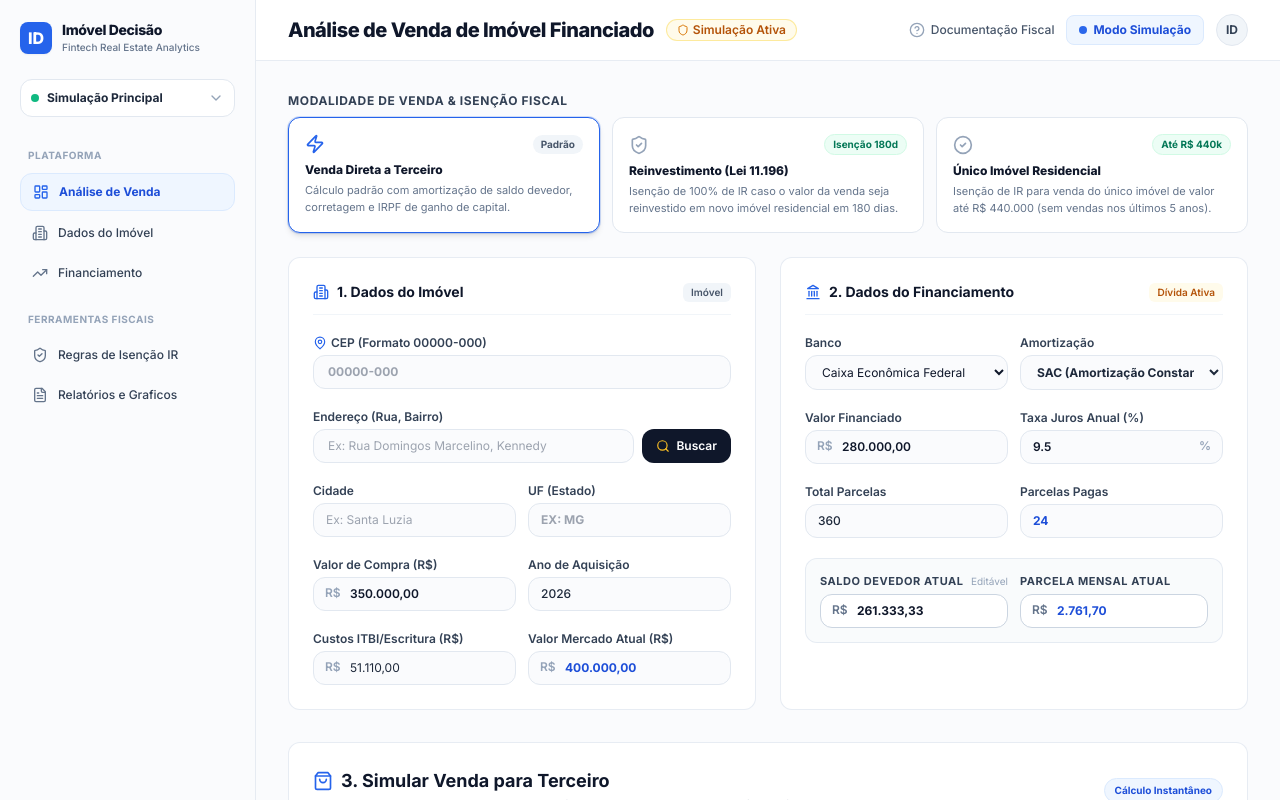
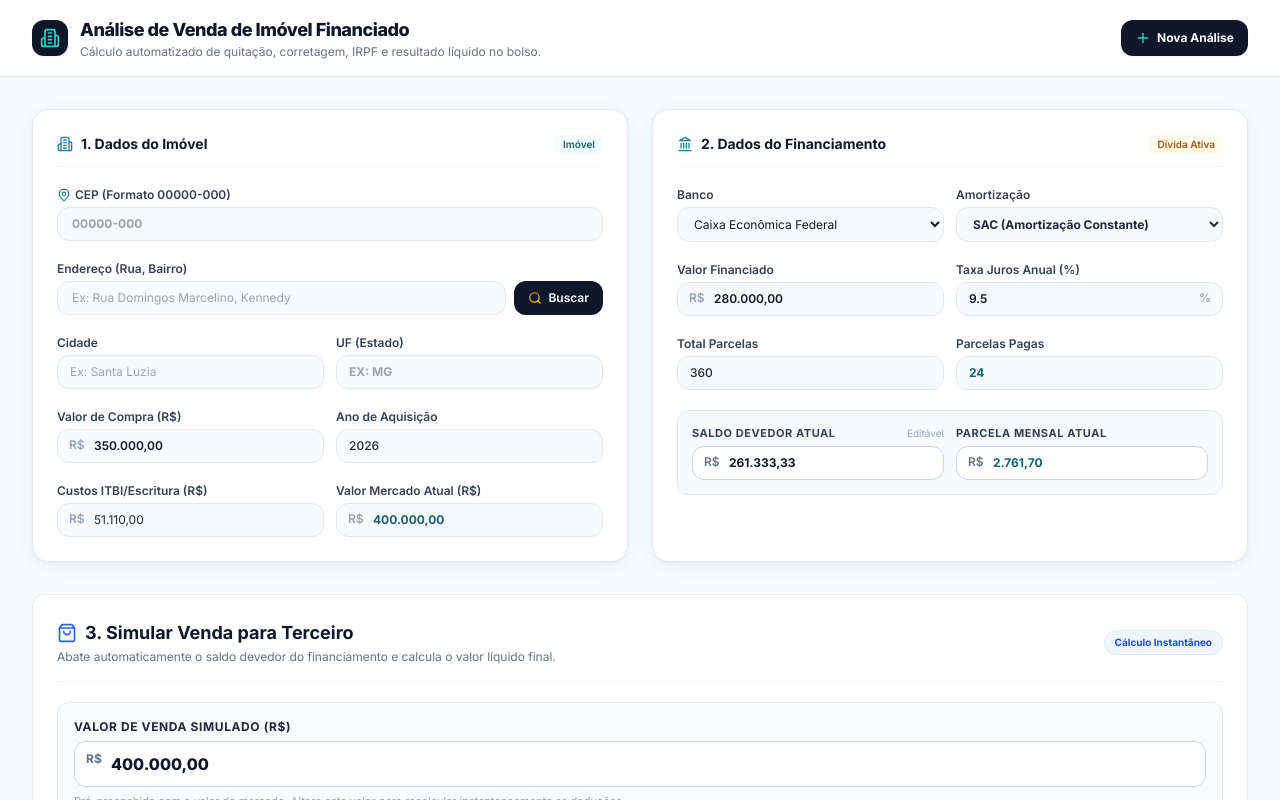
Before and after one commit to junioelizeu0-glitch/imovel-decisao, a React (Vite) app in the folder frontend/: page / in a window 1280 px wide. Shown: the top 800 px of the page. Built offline with nearby package versions, Linux system fonts and the light colour scheme.

Commit message:
fix: remover sidebar, topo com modo simulacao e cards de modalidade, mantendo a tela limpa e focada no fluxo de venda

```diff
--- a/frontend/src/App.tsx
+++ b/frontend/src/App.tsx
@@ -1,5 +1,4 @@
 import React, { useState } from "react";
-import { Sidebar } from "./components/Sidebar";
 import { Header } from "./components/Header";
 import { FormularioImovelFinanciamento } from "./components/FormularioImovelFinanciamento";
 import { CardSimulacaoVenda } from "./components/CardSimulacaoVenda";
@@ -107,15 +106,10 @@ export const App: React.FC = () => {
   };
 
   return (
-    <div className="min-h-screen bg-[#FAFBFD] flex font-sans antialiased text-slate-800">
-      {/* Sidebar de Navegação Corporativa (Column Bank Design System) */}
-      <Sidebar onNovaAnalise={handleNovaAnalise} />
-
-      {/* Conteúdo Principal */}
-      <div className="flex-1 flex flex-col min-w-0">
+    <div className="min-h-screen bg-slate-50 flex flex-col font-sans text-slate-800">
       <Header onNovaAnalise={handleNovaAnalise} />
 
-        <main className="flex-1 max-w-7xl w-full mx-auto px-4 sm:px-6 lg:px-8 py-6 sm:py-8 space-y-6 sm:space-y-8">
+      <main className="flex-1 max-w-7xl w-full mx-auto px-3 sm:px-6 lg:px-8 py-6 sm:py-8 space-y-6 sm:space-y-8">
         {/* Bloco 1: Dados do Imóvel + Bloco 2: Dados do Financiamento */}
         <FormularioImovelFinanciamento
           dadosImovel={dadosImovel}
@@ -155,6 +149,5 @@ export const App: React.FC = () => {
         )}
       </main>
     </div>
-    </div>
   );
 };
--- a/frontend/src/components/FormularioImovelFinanciamento.tsx
+++ b/frontend/src/components/FormularioImovelFinanciamento.tsx
@@ -6,9 +6,6 @@ import {
   RefreshCw,
   Sparkles,
   MapPin,
-  CheckCircle2,
-  ShieldCheck,
-  Zap,
 } from "lucide-react";
 import { DadosImovel, DadosFinanciamento, EstimativaValorizacao } from "../types";
 import { formatCEP, formatCurrencyBRL, parseCurrencyBRL } from "../utils/formatters";
@@ -42,9 +39,6 @@ export const FormularioImovelFinanciamento: React.FC<FormularioProps> = ({
   const [textoValorFinanciado, setTextoValorFinanciado] = useState("");
   const [textoSaldoDevedor, setTextoSaldoDevedor] = useState("");
   const [textoParcelaAtual, setTextoParcelaAtual] = useState("");
-
-  // Modalidade/Tipo Selecionado (Estilo Imagem 0 (1).jpg da Column Bank)
-  const [tipoOperacao, setTipoOperacao] = useState<"PADRAO" | "REINVESTIMENTO" | "UNICO_IMOVEL">("PADRAO");
 
   useEffect(() => {
     setTextoValorCompra(formatCurrencyBRL(dadosImovel.valorCompra));
@@ -171,100 +165,18 @@ export const FormularioImovelFinanciamento: React.FC<FormularioProps> = ({
     );
   };
 
-  // Alternar modalidade de isenção
-  const handleSelecionarTipo = (tipo: "PADRAO" | "REINVESTIMENTO" | "UNICO_IMOVEL") => {
-    setTipoOperacao(tipo);
-    setDadosImovel((prev) => ({
-      ...prev,
-      reinvestimento180Dias: tipo === "REINVESTIMENTO",
-      isUnicoImovelAte440k: tipo === "UNICO_IMOVEL",
-    }));
-  };
-
   return (
     <div className="space-y-6">
-      {/* SELETOR DE MODALIDADE (Inspirado no Card Grid da Imagem 0 (1).jpg da Column Bank) */}
-      <div className="space-y-2">
-        <label className="block text-xs font-bold text-slate-700 uppercase tracking-wider">
-          Modalidade de Venda & Isenção Fiscal
-        </label>
-
-        <div className="grid grid-cols-1 md:grid-cols-3 gap-3">
-          {/* Card 1: Venda Padrão */}
-          <div
-            onClick={() => handleSelecionarTipo("PADRAO")}
-            className={`p-4 rounded-xl border transition cursor-pointer relative ${
-              tipoOperacao === "PADRAO"
-                ? "bg-white border-blue-600 shadow-md ring-1 ring-blue-600/20"
-                : "bg-white border-slate-200 hover:border-slate-300"
-            }`}
-          >
-            <div className="flex items-center justify-between mb-2">
-              <Zap className={`w-5 h-5 ${tipoOperacao === "PADRAO" ? "text-blue-600" : "text-slate-400"}`} />
-              <span className="text-[10px] font-bold px-2 py-0.5 rounded-full bg-slate-100 text-slate-600">
-                Padrão
-              </span>
-            </div>
-            <div className="font-extrabold text-xs text-slate-900">Venda Direta a Terceiro</div>
-            <p className="text-[11px] text-slate-500 mt-1 leading-normal">
-              Cálculo padrão com amortização de saldo devedor, corretagem e IRPF de ganho de capital.
-            </p>
-          </div>
-
-          {/* Card 2: Reinvestimento 180 Dias */}
-          <div
-            onClick={() => handleSelecionarTipo("REINVESTIMENTO")}
-            className={`p-4 rounded-xl border transition cursor-pointer relative ${
-              tipoOperacao === "REINVESTIMENTO"
-                ? "bg-white border-blue-600 shadow-md ring-1 ring-blue-600/20"
-                : "bg-white border-slate-200 hover:border-slate-300"
-            }`}
-          >
-            <div className="flex items-center justify-between mb-2">
-              <ShieldCheck className={`w-5 h-5 ${tipoOperacao === "REINVESTIMENTO" ? "text-blue-600" : "text-slate-400"}`} />
-              <span className="text-[10px] font-bold px-2 py-0.5 rounded-full bg-emerald-50 text-emerald-700 border border-emerald-100">
-                Isenção 180d
-              </span>
-            </div>
-            <div className="font-extrabold text-xs text-slate-900">Reinvestimento (Lei 11.196)</div>
-            <p className="text-[11px] text-slate-500 mt-1 leading-normal">
-              Isenção de 100% de IR caso o valor da venda seja reinvestido em novo imóvel residencial em 180 dias.
-            </p>
-          </div>
-
-          {/* Card 3: Único Imóvel até 440k */}
-          <div
-            onClick={() => handleSelecionarTipo("UNICO_IMOVEL")}
-            className={`p-4 rounded-xl border transition cursor-pointer relative ${
-              tipoOperacao === "UNICO_IMOVEL"
-                ? "bg-white border-blue-600 shadow-md ring-1 ring-blue-600/20"
-                : "bg-white border-slate-200 hover:border-slate-300"
-            }`}
-          >
-            <div className="flex items-center justify-between mb-2">
-              <CheckCircle2 className={`w-5 h-5 ${tipoOperacao === "UNICO_IMOVEL" ? "text-blue-600" : "text-slate-400"}`} />
-              <span className="text-[10px] font-bold px-2 py-0.5 rounded-full bg-emerald-50 text-emerald-700 border border-emerald-100">
-                Até R$ 440k
-              </span>
-            </div>
-            <div className="font-extrabold text-xs text-slate-900">Único Imóvel Residencial</div>
-            <p className="text-[11px] text-slate-500 mt-1 leading-normal">
-              Isenção de IR para venda do único imóvel de valor até R$ 440.000 (sem vendas nos últimos 5 anos).
-            </p>
-          </div>
-        </div>
-      </div>
-
       {/* Grid de 2 Colunas Responsivo para Celular e Desktop */}
       <div className="grid grid-cols-1 lg:grid-cols-2 gap-6">
         {/* BLOCO 1: DADOS DO IMÓVEL */}
-        <div id="imovel" className="bg-white rounded-xl p-4 sm:p-6 border border-slate-200/80 shadow-xs space-y-4 sm:space-y-5">
+        <div id="imovel" className="bg-white rounded-2xl p-4 sm:p-6 border border-slate-200 card-shadow space-y-4 sm:space-y-5">
           <div className="flex items-center justify-between border-b border-slate-100 pb-3">
             <h3 className="text-sm font-bold text-slate-900 flex items-center gap-2">
-              <Building2 className="w-4 h-4 text-blue-600 flex-shrink-0" />
+              <Building2 className="w-4 h-4 text-teal-600 flex-shrink-0" />
               1. Dados do Imóvel
             </h3>
-            <span className="text-[10px] font-semibold px-2 py-0.5 rounded-md bg-slate-100 text-slate-600">
+            <span className="text-[10px] font-semibold px-2 py-0.5 rounded-md bg-teal-50 text-teal-700">
               Imóvel
             </span>
           </div>
@@ -272,7 +184,7 @@ export const FormularioImovelFinanciamento: React.FC<FormularioProps> = ({
           {/* Campo CEP */}
           <div>
             <label className="block text-xs font-semibold text-slate-700 mb-1 flex items-center gap-1">
-              <MapPin className="w-3.5 h-3.5 text-blue-600" /> CEP (Formato 00000-000)
+              <MapPin className="w-3.5 h-3.5 text-teal-600" /> CEP (Formato 00000-000)
             </label>
             <div className="relative">
               <input
@@ -281,10 +193,10 @@ export const FormularioImovelFinanciamento: React.FC<FormularioProps> = ({
                 value={dadosImovel.cep}
                 onChange={(e) => handleCepChange(e.target.value)}
                 placeholder="00000-000"
-                className="w-full bg-slate-50/70 border border-slate-200 rounded-xl px-3.5 py-2 text-xs font-bold text-slate-900 focus:bg-white focus:outline-none focus:ring-2 focus:ring-blue-600/20 focus:border-blue-600 transition"
+                className="w-full bg-slate-50 border border-slate-200 rounded-xl px-3.5 py-2 text-xs font-bold text-slate-900 focus:bg-white focus:outline-none focus:ring-2 focus:ring-teal-600/20 focus:border-teal-600 transition"
               />
               {buscandoCep && (
-                <RefreshCw className="w-4 h-4 animate-spin absolute right-3 top-2.5 text-blue-600" />
+                <RefreshCw className="w-4 h-4 animate-spin absolute right-3 top-2.5 text-teal-600" />
               )}
             </div>
           </div>
@@ -300,7 +212,7 @@ export const FormularioImovelFinanciamento: React.FC<FormularioProps> = ({
                 value={dadosImovel.endereco}
                 onChange={(e) => setDadosImovel({ ...dadosImovel, endereco: e.target.value })}
                 placeholder="Ex: Rua Domingos Marcelino, Kennedy"
-                className="w-full bg-slate-50/70 border border-slate-200 rounded-xl px-3.5 py-2 text-xs text-slate-800 focus:bg-white focus:outline-none focus:ring-2 focus:ring-blue-600/20 focus:border-blue-600 transition"
+                className="w-full bg-slate-50 border border-slate-200 rounded-xl px-3.5 py-2 text-xs text-slate-800 focus:bg-white focus:outline-none focus:ring-2 focus:ring-teal-600/20 focus:border-teal-600 transition"
               />
               <button
                 type="button"
@@ -321,13 +233,13 @@ export const FormularioImovelFinanciamento: React.FC<FormularioProps> = ({
 
           {/* Resultado da Busca de Valorização */}
           {resultadoBusca && (
-            <div className="bg-blue-50/60 border border-blue-100 rounded-xl p-3 space-y-1.5 text-xs">
-              <div className="flex items-center justify-between text-blue-900 font-bold">
+            <div className="bg-teal-50/60 border border-teal-100 rounded-xl p-3 space-y-1.5 text-xs">
+              <div className="flex items-center justify-between text-teal-900 font-bold">
                 <span className="flex items-center gap-1 text-xs">
-                  <Sparkles className="w-3.5 h-3.5 text-blue-600 flex-shrink-0" />
+                  <Sparkles className="w-3.5 h-3.5 text-teal-600 flex-shrink-0" />
                   Potencial Estimado:
                 </span>
-                <span className="text-xs font-extrabold text-blue-700 bg-white px-2 py-0.5 rounded-md border border-blue-200">
+                <span className="text-xs font-extrabold text-teal-700 bg-white px-2 py-0.5 rounded-md border border-teal-200">
                   {resultadoBusca.taxaValorizacaoAnualEstimada}% a.a.
                 </span>
               </div>
@@ -344,7 +256,7 @@ export const FormularioImovelFinanciamento: React.FC<FormularioProps> = ({
                 value={dadosImovel.cidade}
                 placeholder="Ex: Santa Luzia"
                 onChange={(e) => setDadosImovel({ ...dadosImovel, cidade: e.target.value })}
-                className="w-full bg-slate-50/70 border border-slate-200 rounded-xl px-3 py-2 text-xs"
+                className="w-full bg-slate-50 border border-slate-200 rounded-xl px-3 py-2 text-xs"
               />
             </div>
             <div>
@@ -355,7 +267,7 @@ export const FormularioImovelFinanciamento: React.FC<FormularioProps> = ({
                 placeholder="Ex: MG"
                 value={dadosImovel.estado}
                 onChange={(e) => setDadosImovel({ ...dadosImovel, estado: e.target.value.toUpperCase() })}
-                className="w-full bg-slate-50/70 border border-slate-200 rounded-xl px-3 py-2 text-xs uppercase font-bold"
+                className="w-full bg-slate-50 border border-slate-200 rounded-xl px-3 py-2 text-xs uppercase font-bold"
               />
             </div>
           </div>
@@ -378,7 +290,7 @@ export const FormularioImovelFinanciamento: React.FC<FormularioProps> = ({
                     setDadosImovel((prev) => ({ ...prev, valorCompra: num }));
                     setTextoValorCompra(formatCurrencyBRL(num));
                   }}
-                  className="w-full bg-slate-50/70 border border-slate-200 rounded-xl pl-9 pr-3 py-2 text-xs font-semibold text-slate-900"
+                  className="w-full bg-slate-50 border border-slate-200 rounded-xl pl-9 pr-3 py-2 text-xs font-semibold text-slate-900"
                 />
               </div>
             </div>
@@ -390,7 +302,7 @@ export const FormularioImovelFinanciamento: React.FC<FormularioProps> = ({
                 type="number"
                 value={dadosImovel.anoCompra || ""}
                 onChange={(e) => setDadosImovel({ ...dadosImovel, anoCompra: Number(e.target.value) })}
-                className="w-full bg-slate-50/70 border border-slate-200 rounded-xl px-3 py-2 text-xs font-medium"
+                className="w-full bg-slate-50 border border-slate-200 rounded-xl px-3 py-2 text-xs font-medium"
               />
             </div>
           </div>
@@ -413,7 +325,7 @@ export const FormularioImovelFinanciamento: React.FC<FormularioProps> = ({
                     setDadosImovel((prev) => ({ ...prev, custoAquisicaoExtra: num }));
                     setTextoCustoExtra(formatCurrencyBRL(num));
                   }}
-                  className="w-full bg-slate-50/70 border border-slate-200 rounded-xl pl-9 pr-3 py-2 text-xs"
+                  className="w-full bg-slate-50 border border-slate-200 rounded-xl pl-9 pr-3 py-2 text-xs"
                 />
               </div>
             </div>
@@ -434,7 +346,7 @@ export const FormularioImovelFinanciamento: React.FC<FormularioProps> = ({
                     setDadosImovel((prev) => ({ ...prev, valorMercadoAtual: num }));
                     setTextoValorMercado(formatCurrencyBRL(num));
                   }}
-                  className="w-full bg-slate-50/70 border border-slate-200 rounded-xl pl-9 pr-3 py-2 text-xs font-bold text-blue-700"
+                  className="w-full bg-slate-50 border border-slate-200 rounded-xl pl-9 pr-3 py-2 text-xs font-bold text-teal-700"
                 />
               </div>
             </div>
@@ -442,10 +354,10 @@ export const FormularioImovelFinanciamento: React.FC<FormularioProps> = ({
         </div>
 
         {/* BLOCO 2: DADOS DO FINANCIAMENTO */}
-        <div id="financiamento" className="bg-white rounded-xl p-4 sm:p-6 border border-slate-200/80 shadow-xs space-y-4 sm:space-y-5">
+        <div id="financiamento" className="bg-white rounded-2xl p-4 sm:p-6 border border-slate-200 card-shadow space-y-4 sm:space-y-5">
           <div className="flex items-center justify-between border-b border-slate-100 pb-3">
             <h3 className="text-sm font-bold text-slate-900 flex items-center gap-2">
-              <Landmark className="w-4 h-4 text-blue-600 flex-shrink-0" />
+              <Landmark className="w-4 h-4 text-teal-600 flex-shrink-0" />
               2. Dados do Financiamento
             </h3>
             <span className="text-[10px] font-semibold px-2 py-0.5 rounded-md bg-amber-50 text-amber-700">
@@ -460,7 +372,7 @@ export const FormularioImovelFinanciamento: React.FC<FormularioProps> = ({
               <select
                 value={dadosFinanciamento.banco}
                 onChange={(e) => setDadosFinanciamento({ ...dadosFinanciamento, banco: e.target.value })}
-                className="w-full bg-slate-50/70 border border-slate-200 rounded-xl px-3 py-2 text-xs text-slate-900"
+                className="w-full bg-slate-50 border border-slate-200 rounded-xl px-3 py-2 text-xs text-slate-900"
               >
                 <option value="Caixa Econômica Federal">Caixa Econômica Federal</option>
                 <option value="Itaú Unibanco">Itaú Unibanco</option>
@@ -480,7 +392,7 @@ export const FormularioImovelFinanciamento: React.FC<FormularioProps> = ({
                     sistemaAmortizacao: e.target.value as "SAC" | "PRICE",
                   })
                 }
-                className="w-full bg-slate-50/70 border border-slate-200 rounded-xl px-3 py-2 text-xs font-bold text-slate-800"
+                className="w-full bg-slate-50 border border-slate-200 rounded-xl px-3 py-2 text-xs font-bold text-slate-800"
               >
                 <option value="SAC">SAC (Amortização Constante)</option>
                 <option value="PRICE">PRICE (Tabela Price)</option>
@@ -504,7 +416,7 @@ export const FormularioImovelFinanciamento: React.FC<FormularioProps> = ({
                     setDadosFinanciamento((prev) => ({ ...prev, valorFinanciado: num }));
                     setTextoValorFinanciado(formatCurrencyBRL(num));
                   }}
-                  className="w-full bg-slate-50/70 border border-slate-200 rounded-xl pl-9 pr-3 py-2 text-xs font-semibold text-slate-900"
+                  className="w-full bg-slate-50 border border-slate-200 rounded-xl pl-9 pr-3 py-2 text-xs font-semibold text-slate-900"
                 />
               </div>
             </div>
@@ -519,7 +431,7 @@ export const FormularioImovelFinanciamento: React.FC<FormularioProps> = ({
                   onChange={(e) =>
                     setDadosFinanciamento({ ...dadosFinanciamento, taxaJurosAnual: Number(e.target.value) })
                   }
-                  className="w-full bg-slate-50/70 border border-slate-200 rounded-xl pr-8 pl-3 py-2 text-xs font-semibold text-slate-900"
+                  className="w-full bg-slate-50 border border-slate-200 rounded-xl pr-8 pl-3 py-2 text-xs font-semibold text-slate-900"
                 />
                 <span className="absolute right-3 top-2 text-xs text-slate-400 font-semibold">%</span>
               </div>
@@ -540,7 +452,7 @@ export const FormularioImovelFinanciamento: React.FC<FormularioProps> = ({
                     numeroParcelasTotal: Number(e.target.value),
                   })
                 }
-                className="w-full bg-slate-50/70 border border-slate-200 rounded-xl px-3 py-2 text-xs font-medium"
+                className="w-full bg-slate-50 border border-slate-200 rounded-xl px-3 py-2 text-xs font-medium"
               />
             </div>
             <div>
@@ -552,13 +464,13 @@ export const FormularioImovelFinanciamento: React.FC<FormularioProps> = ({
                 onChange={(e) =>
                   setDadosFinanciamento({ ...dadosFinanciamento, parcelasPagas: Number(e.target.value) })
                 }
-                className="w-full bg-slate-50/70 border border-slate-200 rounded-xl px-3 py-2 text-xs font-bold text-blue-700"
+                className="w-full bg-slate-50 border border-slate-200 rounded-xl px-3 py-2 text-xs font-bold text-teal-700"
               />
             </div>
           </div>
 
           {/* Saldo Devedor Atual e Valor da Parcela */}
-          <div className="grid grid-cols-1 sm:grid-cols-2 gap-3 p-3.5 bg-slate-50/80 rounded-xl border border-slate-200/80">
+          <div className="grid grid-cols-1 sm:grid-cols-2 gap-3 p-3.5 bg-slate-50 rounded-xl border border-slate-200">
             <div>
               <div className="flex items-center justify-between mb-1">
                 <label className="text-[11px] font-bold text-slate-700 uppercase tracking-wider">
@@ -582,7 +494,7 @@ export const FormularioImovelFinanciamento: React.FC<FormularioProps> = ({
                     }));
                     setTextoSaldoDevedor(formatCurrencyBRL(num));
                   }}
-                  className="w-full bg-white border border-slate-300 rounded-xl pl-9 pr-3 py-2 text-xs font-bold text-slate-900 focus:ring-2 focus:ring-blue-600/20"
+                  className="w-full bg-white border border-slate-300 rounded-xl pl-9 pr-3 py-2 text-xs font-bold text-slate-900 focus:ring-2 focus:ring-teal-500/20"
                 />
               </div>
             </div>
@@ -603,7 +515,7 @@ export const FormularioImovelFinanciamento: React.FC<FormularioProps> = ({
                     setDadosFinanciamento((prev) => ({ ...prev, valorParcelaAtual: num }));
                     setTextoParcelaAtual(formatCurrencyBRL(num));
                   }}
-                  className="w-full bg-white border border-slate-300 rounded-xl pl-9 pr-3 py-2 text-xs font-bold text-blue-700"
+                  className="w-full bg-white border border-slate-300 rounded-xl pl-9 pr-3 py-2 text-xs font-bold text-teal-700"
                 />
               </div>
             </div>
--- a/frontend/src/components/Header.tsx
+++ b/frontend/src/components/Header.tsx
@@ -1,5 +1,5 @@
 import React from "react";
-import { Plus, RefreshCw, Shield, HelpCircle, User } from "lucide-react";
+import { Plus, Building2 } from "lucide-react";
 
 interface HeaderProps {
   onNovaAnalise: () => void;
@@ -7,48 +7,28 @@ interface HeaderProps {
 
 export const Header: React.FC<HeaderProps> = ({ onNovaAnalise }) => {
   return (
-    <header className="bg-white border-b border-slate-200/80 px-4 sm:px-8 py-3.5 flex items-center justify-between sticky top-0 z-30">
-      {/* Esquerda: Título da Página / Breadcrumb */}
+    <header className="bg-white border-b border-slate-200 px-4 sm:px-8 py-4 flex items-center justify-between sticky top-0 z-30 shadow-xs">
       <div className="flex items-center gap-3">
-        <h1 className="text-lg sm:text-xl font-extrabold text-slate-900 tracking-tight">
+        <div className="w-9 h-9 bg-slate-900 rounded-xl flex items-center justify-center text-white font-extrabold text-base shadow-sm">
+          <Building2 className="w-5 h-5 text-teal-400" />
+        </div>
+        <div>
+          <h1 className="text-base sm:text-lg font-extrabold text-slate-900 tracking-tight">
             Análise de Venda de Imóvel Financiado
           </h1>
-        <span className="hidden sm:inline-flex items-center gap-1 text-xs font-semibold px-2.5 py-0.5 rounded-full bg-amber-50 text-amber-700 border border-amber-200/80">
-          <Shield className="w-3 h-3 text-amber-600" />
-          Simulação Ativa
-        </span>
+          <p className="text-xs text-slate-500 hidden sm:block">
+            Cálculo automatizado de quitação, corretagem, IRPF e resultado líquido no bolso.
+          </p>
+        </div>
       </div>
 
-      {/* Direita: Controles e Ações (Inspirado no topo da imagem 0.jpg) */}
-      <div className="flex items-center gap-3">
-        <a
-          href="#ajuda"
-          className="hidden md:flex items-center gap-1.5 text-xs font-medium text-slate-600 hover:text-slate-900 transition"
-        >
-          <HelpCircle className="w-4 h-4 text-slate-400" />
-          Documentação Fiscal
-        </a>
-
-        {/* Badge Sandbox / Simulação */}
-        <span className="text-xs font-bold px-3 py-1.5 rounded-lg bg-blue-50 text-blue-700 border border-blue-100 flex items-center gap-1.5">
-          <span className="w-2 h-2 rounded-full bg-blue-600 animate-pulse" />
-          Modo Simulação
-        </span>
-
-        {/* Botão Nova Análise no Mobile */}
       <button
         onClick={onNovaAnalise}
-          className="md:hidden bg-slate-900 text-white p-2 rounded-lg text-xs font-bold flex items-center gap-1"
-          title="Nova Análise"
+        className="bg-slate-900 hover:bg-slate-800 text-white font-bold text-xs px-3.5 py-2.5 rounded-xl transition flex items-center gap-1.5 shadow-sm"
       >
-          <Plus className="w-4 h-4" />
+        <Plus className="w-4 h-4 text-teal-400" />
+        <span className="hidden sm:inline">Nova Análise</span>
       </button>
-
-        {/* Avatar de Usuário (Estilo "AA" da Imagem 0.jpg) */}
-        <div className="w-8 h-8 rounded-full bg-slate-100 border border-slate-200 flex items-center justify-center text-xs font-bold text-slate-700">
-          ID
-        </div>
-      </div>
     </header>
   );
 };
```
Lines whose indentation alone changed are shown as unchanged.
